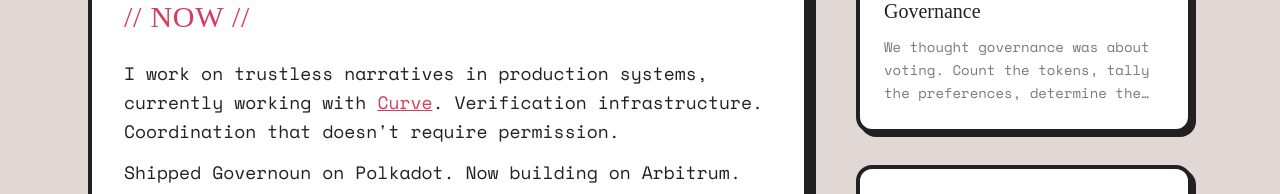
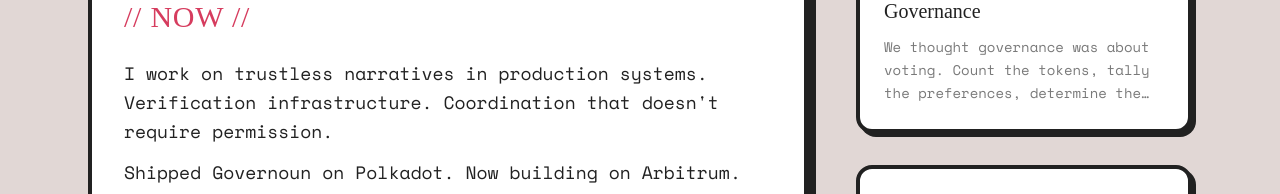
Before and after one commit to ctycho-dev/nouns-spa, a React (Vite) app: page / in a window 1280 px wide. Shown: the part 538-732 px from the top of the page. Built offline with nearby package versions, Linux system fonts and the light colour scheme; a web font is replaced by a local one.

Commit message:
fix: Refactor AboutPage content

```diff
--- a/src/pages/AboutPage.tsx
+++ b/src/pages/AboutPage.tsx
@@ -5,7 +5,7 @@
 const recentArticles = [...ARTICLES]
   .sort(
     (a, b) =>
-      new Date(b.publishedDate).getTime() - new Date(a.publishedDate).getTime()
+      new Date(b.publishedDate).getTime() - new Date(a.publishedDate).getTime(),
   )
   .slice(0, 3);
 
@@ -32,19 +32,9 @@
             <div className="space-y-3 font-mono text-lg leading-relaxed">
               <p className="flex gap-4 items-start">
                 <span>
-                  I work on trustless narratives in production systems,
-                  currently working with{" "}
-                  <Link
-                    to="https://curve.finance/"
-                    target="_blank"
-                    rel="noopener noreferrer"
-                    aria-label="Curve Finance"
-                    className="underline text-nouns-red hover:cursor-pointer"
-                  >
-                    Curve
-                  </Link>
-                  . Verification infrastructure. Coordination that doesn't
-                  require permission.
+                  I work on trustless narratives in production systems.
+                  Verification infrastructure. Coordination that doesn't require
+                  permission.
                 </span>
               </p>
               <p className="flex gap-4 items-start">
```
